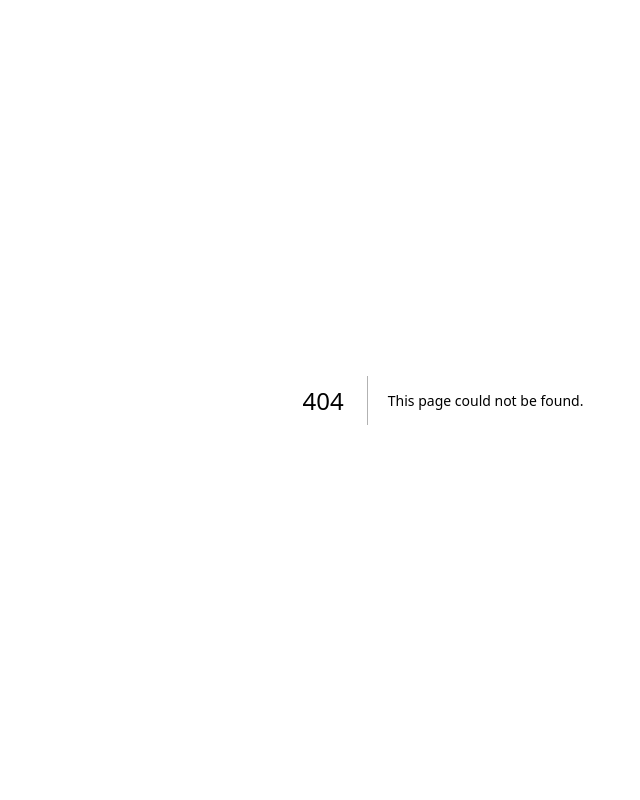
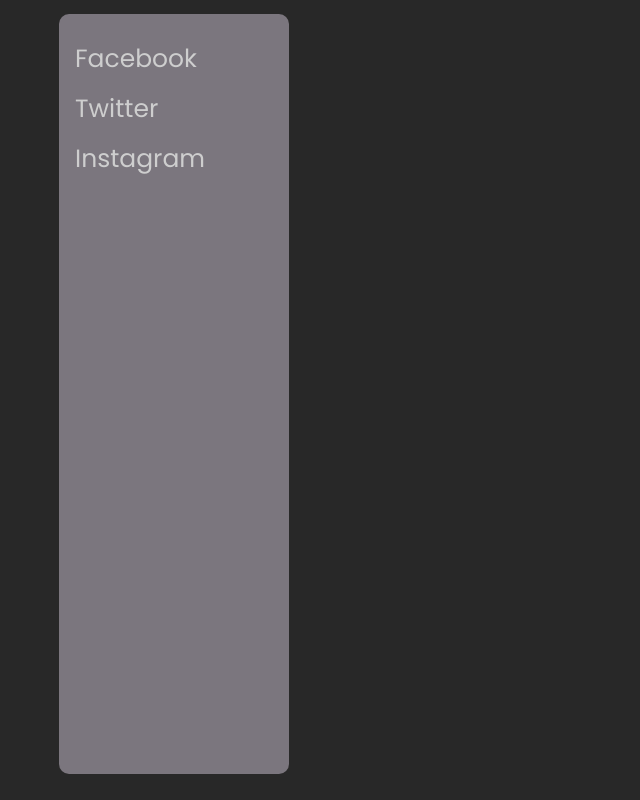
Before and after one commit to 404-Runtime-Terror/Password-Manager-Frontend, a Next.js app: page /components/Pages/DashboardPage/AccountsList in a window 1280 px wide. Before the commit this address had no page. Shown: the whole page, without its empty margins (197-837 px from the left). Built offline with nearby package versions, Linux system fonts and the light colour scheme.

Commit message:
AccountList

```diff
--- /dev/null
+++ b/pages/components/Pages/DashboardPage/AccountsList/index.jsx
@@ -0,0 +1,19 @@
+import React from "react";
+import style from "./style.module.css";
+
+
+const Accounts_list = () => {
+    return (
+      <>
+  <div className={style.app_list}>
+      <a href="#Facebook">Facebook</a>
+      <a href="#Twitter">Twitter</a>
+      <a href="#Instagram">Instagram</a>
+  </div>
+
+
+</>
+  );
+};
+
+export default Accounts_list;
--- /dev/null
+++ b/pages/components/Pages/DashboardPage/AccountsList/style.module.css
@@ -0,0 +1,29 @@
+
+.app_list{
+    height: 95%;
+    width: 18%;
+    position: fixed;
+    z-index: 1;
+    top: 1.7%;
+    left: 20%;
+    background-color: rgba(247, 236, 255, 0.4);
+    overflow-x: hidden;
+    padding-top: 20px;
+    border-radius: var(--border-radius);
+    font-family: var(--primary-font);
+}
+.app_list a{
+    padding: 6px 8px 6px 16px;
+    text-decoration: none;
+    font-size: 25px;
+    color: #eff3efb5;
+    display: block;
+}
+
+.app_list a:hover{
+    color: #f1f1f1;
+}
+
+@media screen and (max-height: 450px){
+    .app_list a {font-size: 18px;}
+}
--- a/pages/components/Pages/DashboardPage/index.jsx
+++ b/pages/components/Pages/DashboardPage/index.jsx
@@ -1,4 +1,5 @@
 import React from "react";
+import Accounts_list from "./AccountsList";
 
 // import style module
 import styles from "./style.module.css";
@@ -7,6 +8,7 @@
   return (
     <>
       <div className={styles.Dashboard}>Dashboard</div>
+      <Accounts_list/>
     </>
   );
 };
--- a/styles/globals.css
+++ b/styles/globals.css
@@ -81,7 +81,7 @@
   color: black !important;
   transition: all 0.3s linear;
 }
-.backgroud {
+.background {
 }
 
 .dashboard {
```
Also changed, not shown: 1 other file (tests, documents, lock files or other folders).
